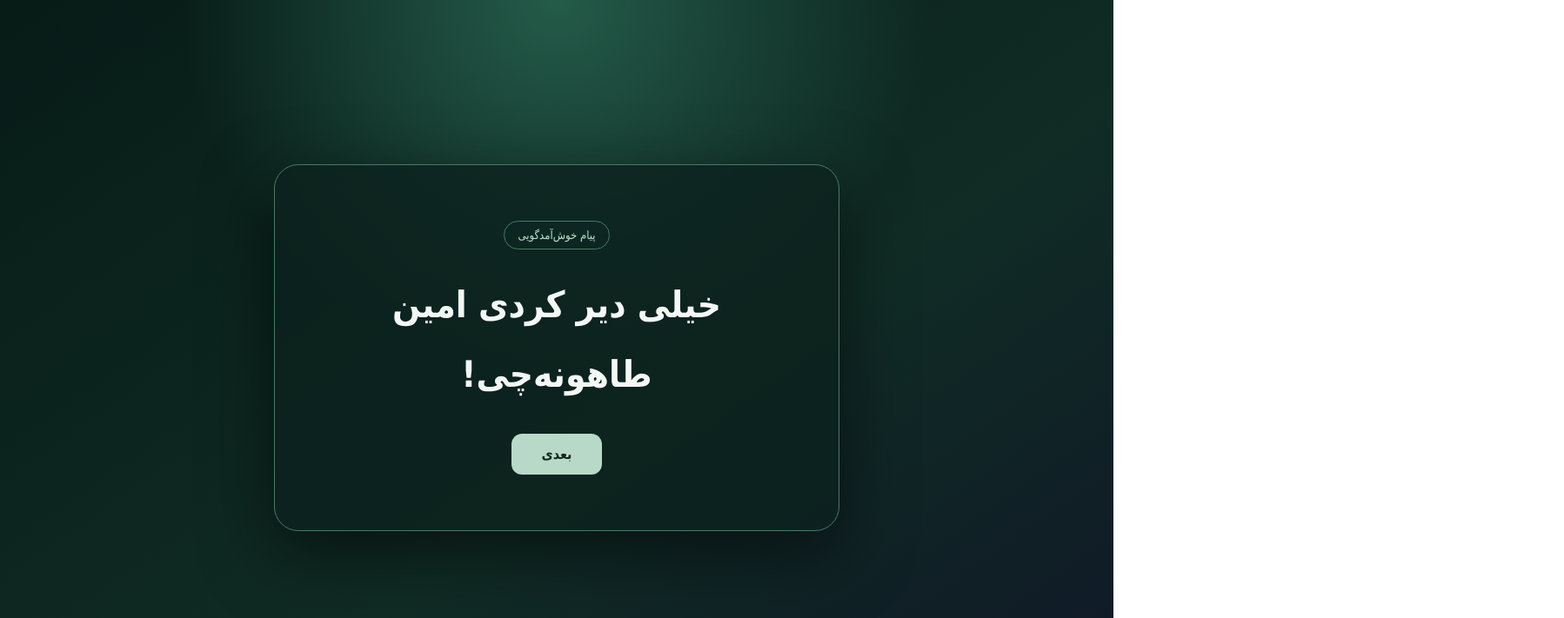
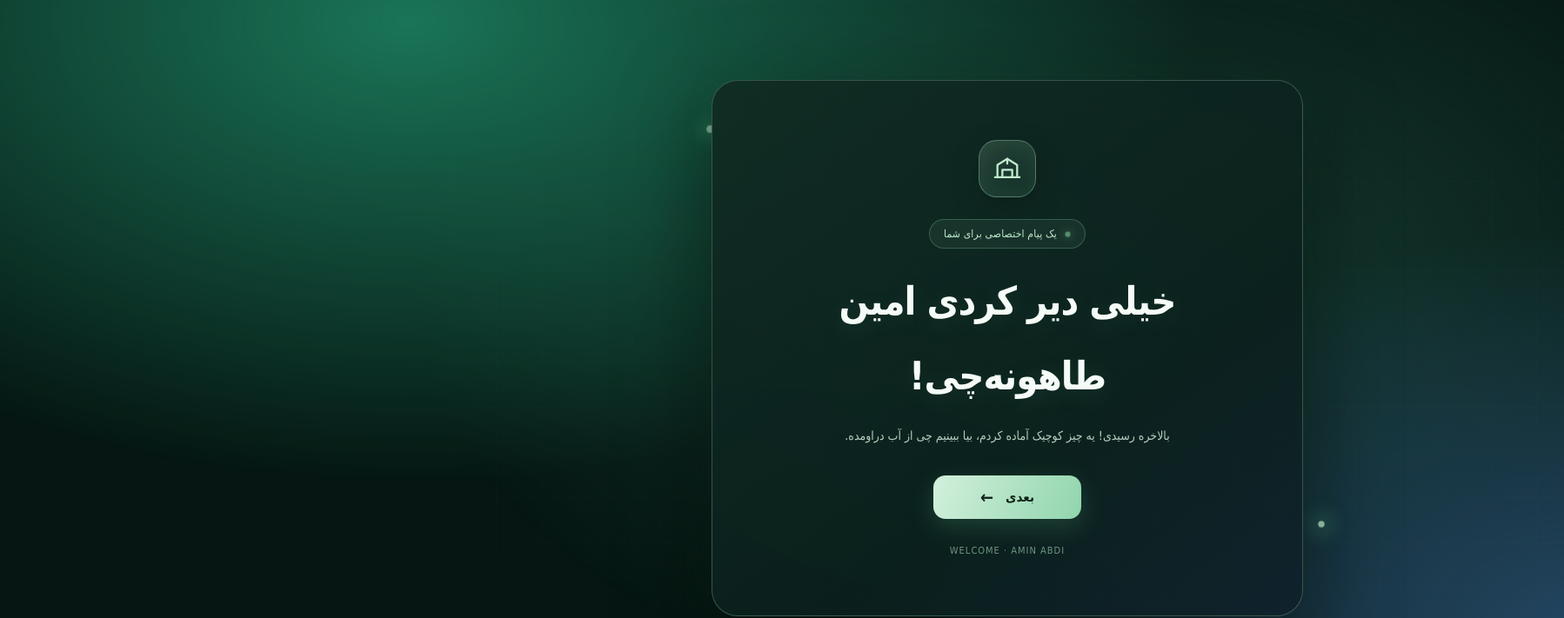
Before and after one commit to aminabdi232-dot/contractor-management, a plain HTML site: page welcome.html in a window 1280 px wide. Shown: the top 711 px of the page at 87% size, 1798 px wide, since content can reach past the window. Drawn offline with Linux system fonts and the light colour scheme.

Commit message:
Redesign welcome page with animated visual style

```diff
--- a/welcome.html
+++ b/welcome.html
@@ -3,20 +3,48 @@
 <head>
 <meta charset="utf-8">
 <meta name="viewport" content="width=device-width,initial-scale=1">
+<meta name="theme-color" content="#071b17">
 <title>خیلی دیر کردی امین طاهونه‌چی!</title>
 <style>
-*{box-sizing:border-box}body{margin:0;min-height:100vh;display:grid;place-items:center;padding:24px;background:radial-gradient(circle at 50% 0,#245b49 0,transparent 42%),linear-gradient(145deg,#071b17,#102c25 60%,#101827);font-family:Tahoma,Arial,sans-serif;color:#f4f8f5}
-.card{width:min(650px,100%);padding:clamp(32px,7vw,64px);border:1px solid #477b65;border-radius:28px;background:#0c211dcc;box-shadow:0 25px 80px #0008;text-align:center}
-.tag{display:inline-block;margin-bottom:24px;padding:8px 15px;border:1px solid #477b65;border-radius:30px;color:#b8e6ce;font-size:13px}
-h1{font-size:clamp(27px,5vw,42px);line-height:1.9;margin:0 0 28px}
-a{display:inline-block;text-decoration:none;background:#b8d9c8;color:#10271e;padding:14px 34px;border-radius:12px;font-weight:bold;transition:.2s}a:hover{transform:translateY(-2px);background:#d1eddf}
+:root{color-scheme:dark}
+*{box-sizing:border-box}
+body{margin:0;min-height:100vh;overflow:hidden;display:grid;place-items:center;padding:24px;background:#061713;color:#f5fbf7;font-family:Tahoma,Arial,sans-serif;position:relative}
+body:before{content:"";position:absolute;inset:-40%;background:radial-gradient(ellipse at 20% 25%,#1c7553 0,transparent 34%),radial-gradient(ellipse at 80% 75%,#254d69 0,transparent 32%),radial-gradient(ellipse at 55% 45%,#173d31 0,transparent 45%);animation:ambient 14s ease-in-out infinite alternate}
+.grid{position:absolute;inset:0;opacity:.14;background-image:linear-gradient(#8dc8a522 1px,transparent 1px),linear-gradient(90deg,#8dc8a522 1px,transparent 1px);background-size:52px 52px;mask-image:linear-gradient(transparent,#000 25%,#000 75%,transparent)}
+.glow{position:absolute;width:360px;height:360px;border:1px solid #a4dfbd30;border-radius:50%;box-shadow:0 0 90px #45b77a18,inset 0 0 80px #45b77a12;animation:float 9s ease-in-out infinite}
+.glow:before,.glow:after{content:"";position:absolute;border:1px solid #a4dfbd24;border-radius:50%;inset:28px}
+.glow:after{inset:62px}
+.orb{position:absolute;width:9px;height:9px;border-radius:50%;background:#b8e9c9;box-shadow:0 0 20px 5px #6dd69b88;top:18%;left:23%;animation:twinkle 3s infinite}
+.orb.two{top:75%;left:78%;width:6px;height:6px;animation-delay:1s}
+.card{position:relative;width:min(680px,100%);padding:clamp(34px,7vw,68px) 28px;text-align:center;border:1px solid #a8ddbd45;border-radius:30px;background:linear-gradient(145deg,#102b22eF,#0b201deF 65%,#10212beF);box-shadow:0 30px 100px #0009,0 0 65px #4cb77a18;backdrop-filter:blur(18px);animation:appear 1s cubic-bezier(.2,.8,.2,1) both}
+.mark{width:66px;height:66px;margin:0 auto 25px;border:1px solid #a9dfbd66;border-radius:21px;display:grid;place-items:center;background:linear-gradient(145deg,#bce8ca22,#6dc99410);box-shadow:inset 0 0 24px #8de0ad16,0 10px 35px #0003}
+.mark svg{width:34px;height:34px;stroke:#c0ebce;fill:none;stroke-width:1.6;stroke-linecap:round;stroke-linejoin:round}
+.tag{display:inline-flex;align-items:center;gap:9px;margin-bottom:18px;padding:9px 16px;border:1px solid #83cba14a;border-radius:40px;background:#9bd9b012;color:#c1ebd0;font-size:12px;letter-spacing:.2px}
+.dot{width:7px;height:7px;background:#8de2aa;border-radius:50%;box-shadow:0 0 12px #8de2aa;animation:twinkle 1.8s infinite}
+h1{font-size:clamp(27px,5.2vw,45px);line-height:1.9;margin:0 0 12px;font-weight:800;letter-spacing:-1px;text-shadow:0 5px 30px #a0e3bd22}
+.sub{margin:0 auto 32px;color:#b5cfc0;font-size:14px;line-height:2;max-width:420px}
+a{position:relative;display:inline-flex;align-items:center;justify-content:center;gap:14px;min-width:170px;padding:15px 29px;border-radius:14px;text-decoration:none;color:#10251b;font-weight:bold;font-size:15px;background:linear-gradient(110deg,#d2f0dc,#91d5ad);box-shadow:0 9px 28px #6cc78b35;transition:transform .25s,box-shadow .25s,filter .25s;overflow:hidden}
+a:after{content:"";position:absolute;inset:0;transform:translateX(-120%);background:linear-gradient(100deg,transparent,#fff9,transparent);transition:transform .65s}
+a:hover{transform:translateY(-4px);box-shadow:0 15px 38px #6cc78b55;filter:saturate(1.12)}
+a:hover:after{transform:translateX(120%)}
+.arrow{font-size:20px;line-height:1;transition:transform .25s}a:hover .arrow{transform:translateX(-5px)}
+.footer{margin-top:30px;color:#6f9681;font-size:11px;letter-spacing:1px}
+@keyframes ambient{to{transform:translate(3%, -2%) scale(1.08);filter:hue-rotate(16deg)}}
+@keyframes float{0%,100%{transform:translateY(-12px) scale(.98)}50%{transform:translateY(12px) scale(1.03)}}
+@keyframes appear{from{opacity:0;transform:translateY(28px) scale(.97);filter:blur(8px)}to{opacity:1;transform:translateY(0) scale(1);filter:blur(0)}}
+@keyframes twinkle{0%,100%{opacity:.45;transform:scale(.8)}50%{opacity:1;transform:scale(1.25)}}
+@media(prefers-reduced-motion:reduce){*,*:before,*:after{animation:none!important;transition:none!important}}
 </style>
 </head>
 <body>
+<div class="grid" aria-hidden="true"></div><div class="glow" aria-hidden="true"></div><span class="orb" aria-hidden="true"></span><span class="orb two" aria-hidden="true"></span>
 <main class="card">
-<div class="tag">پیام خوش‌آمدگویی</div>
+<div class="mark" aria-hidden="true"><svg viewBox="0 0 24 24"><path d="M4 19V9l8-5 8 5v10"/><path d="M8 19v-6h8v6M2 19h20M12 4v4"/></svg></div>
+<div class="tag"><span class="dot"></span> یک پیام اختصاصی برای شما</div>
 <h1>خیلی دیر کردی امین طاهونه‌چی!</h1>
-<a href="intro.html">بعدی</a>
+<p class="sub">بالاخره رسیدی! یه چیز کوچیک آماده کردم، بیا ببینیم چی از آب دراومده.</p>
+<a href="intro.html"><span>بعدی</span><span class="arrow">←</span></a>
+<div class="footer">WELCOME · AMIN ABDI</div>
 </main>
 </body>
 </html>
```
